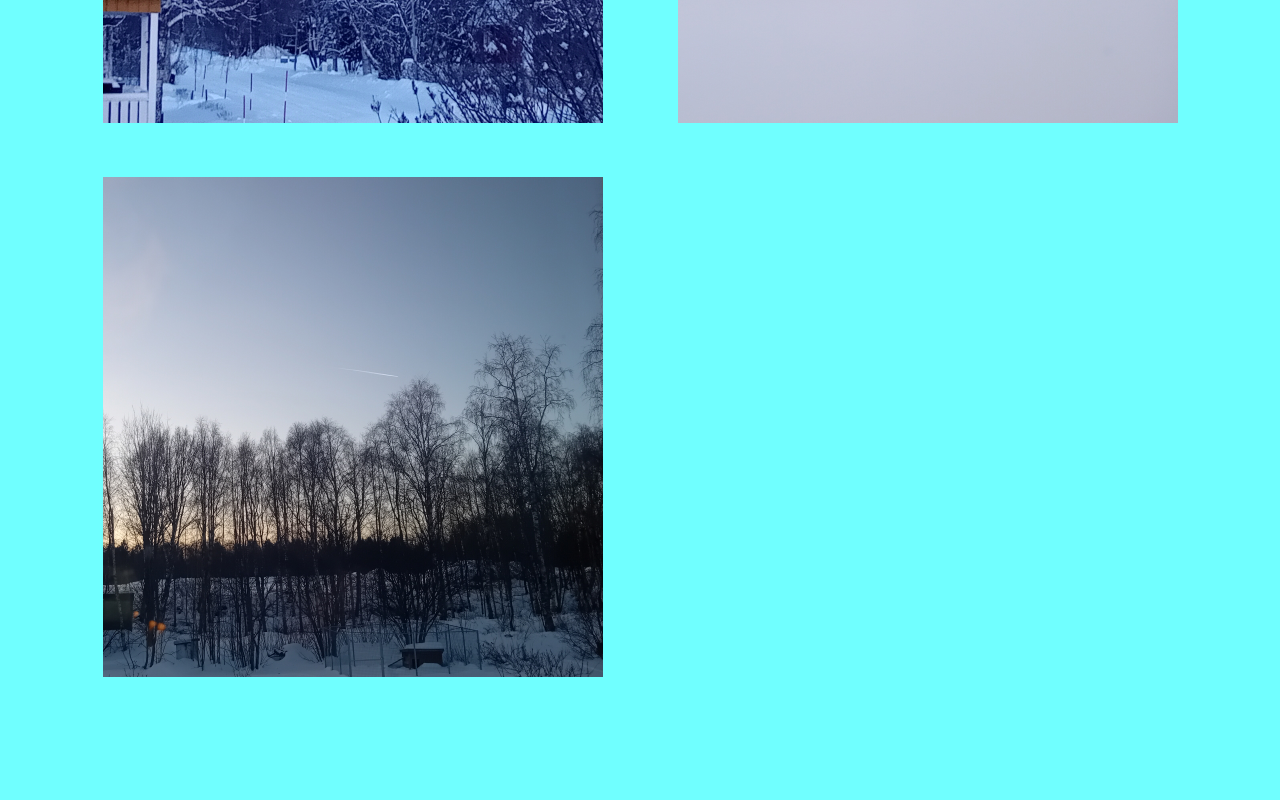
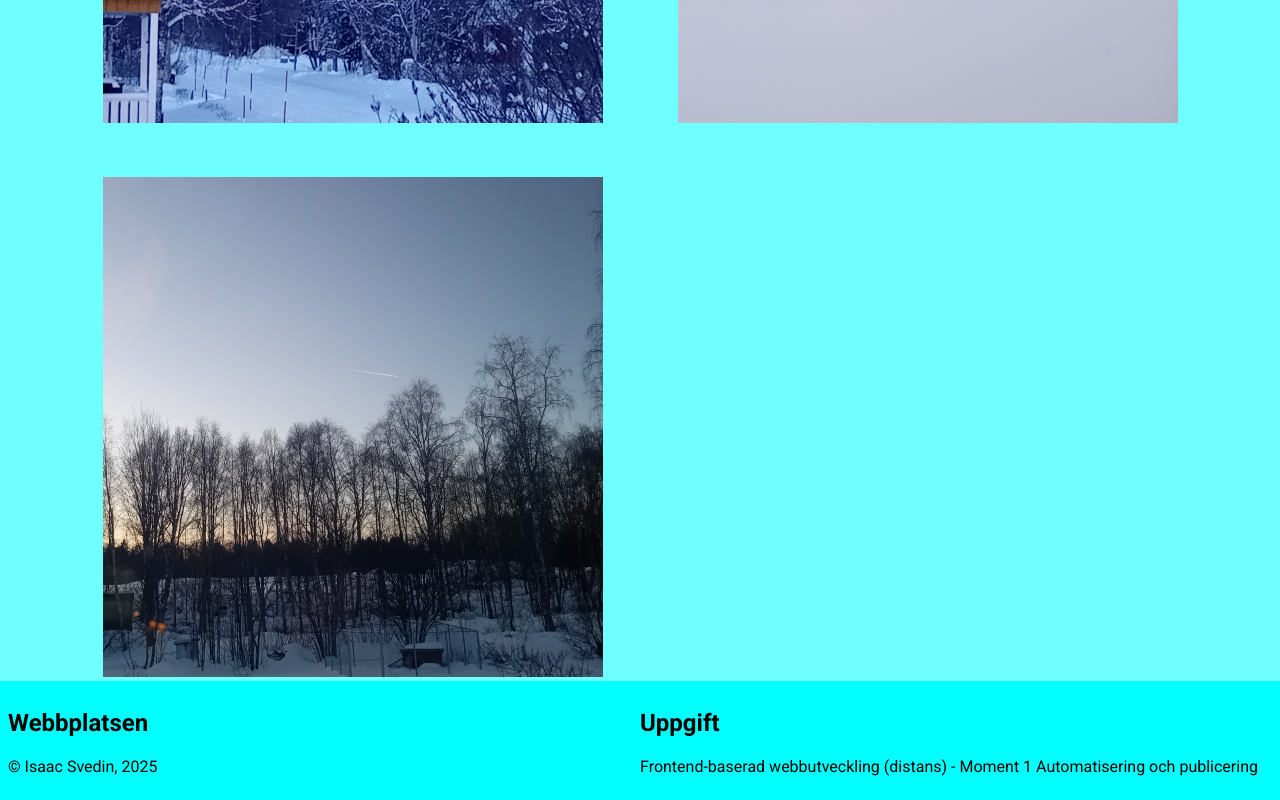
Before and after one commit to C4ndyFl4mes/frontend-moment1, a website built with Parcel: page src/pages/photos.html in a window 1280 px wide. Shown: the part 1076-1876 px from the top of the page. Before the commit the page ends 1757 px from the top, so only its background shows below. Built offline with nearby package versions, Linux system fonts and the light colour scheme.

Commit message:
Added footer and accompanying styles in global.css.

```diff
--- a/src/pages/photos.html
+++ b/src/pages/photos.html
@@ -70,6 +70,15 @@
             </picture>
         </div>
     </main>
-    <footer></footer>
+    <footer>
+        <article>
+            <h2>Webbplatsen</h2>
+            <p>© Isaac Svedin, 2025</p>
+        </article>
+        <article>
+            <h2>Uppgift</h2>
+            <p>Frontend-baserad webbutveckling (distans) - Moment 1 Automatisering och publicering</p>
+        </article>
+    </footer>
 </body>
 </html>
--- a/src/styles/global.css
+++ b/src/styles/global.css
@@ -4,6 +4,8 @@ body {
     margin: 0;
     background-color: #70ffff;
     font-family: "Roboto", Helvetica, Arial, sans-serif;
+    display: flex;
+    flex-direction: column;
 }
 
 header {
@@ -25,3 +27,21 @@ header>p {
 
     color: #39ecdd;
 }
+
+main {
+    min-height: 100vh;
+}
+
+footer {
+    padding: 0.5rem;
+
+    background-color: aqua;
+
+    display: flex;
+    flex-direction: row;
+    flex-wrap: wrap;
+}
+
+footer>article {
+    flex: 1;
+}
```
Also changed, not shown: src/pages/index.html (+8 -1 lines), src/pages/workprocess.html (+10 -1 lines).
